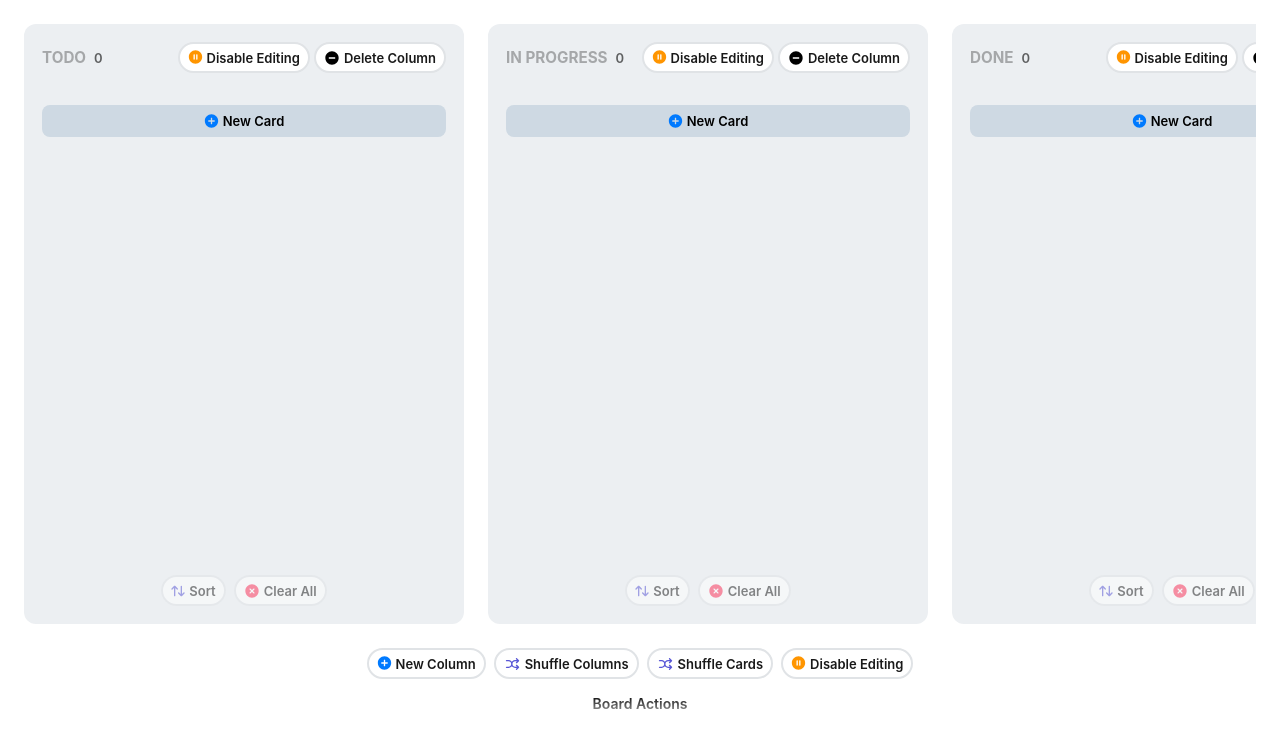
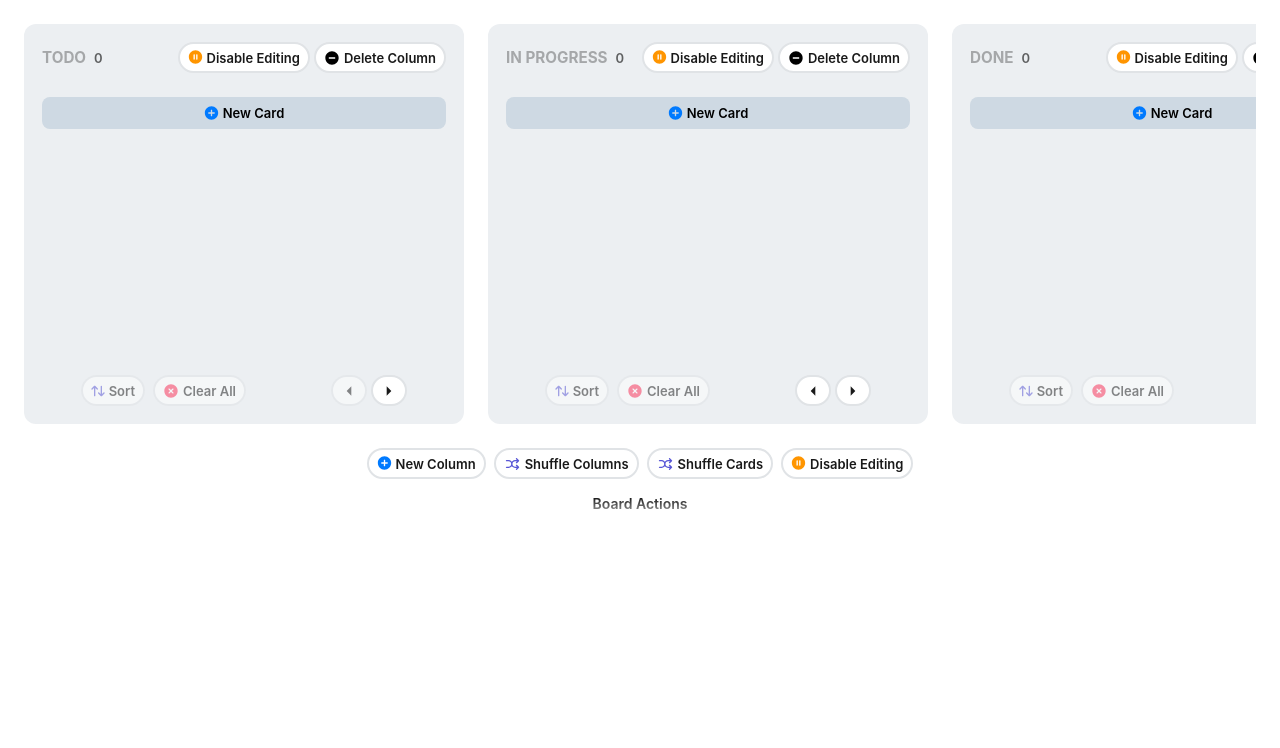
Before and after one commit to ALEXDNCH/kanban-board, a Vue app: page / in a window 1280 px wide. Shown: the top 748 px of the page. Built offline with nearby package versions, Linux system fonts and the light colour scheme.

Commit message:
feature: add left/right arrow buttons to move columns

```diff
--- a/src/assets/styles/main.scss
+++ b/src/assets/styles/main.scss
@@ -61,6 +61,7 @@ body {
 	border: none;
 	border-radius: calc(var(--spacing) * 0.5);
 	font-size: 13px;
+	min-height: 32px;
 	font-weight: 600;
 	cursor: pointer;
 	transition: background-color var(--transition);
@@ -85,8 +86,6 @@ body {
 	}
 }
 
-
-
 .buttons{
 	display: flex;
 	align-items: center;
@@ -98,3 +97,14 @@ body {
 
 	}
 }
+
+.arrow-btn {
+	min-width: 28px;
+	min-height: 28px;
+	padding: 3px;
+	background: transparent;
+}
+.arrow-btn[disabled] {
+	opacity: .3;
+	pointer-events: none;
+}
--- a/src/components/KanbanBoard.vue
+++ b/src/components/KanbanBoard.vue
@@ -3,9 +3,14 @@
     <div class="container">
       <div class="kanban-board__columns">
         <KanbanColumn
-          v-for="column in boardState.columns"
+          v-for="(column, i) in boardState.columns"
           :key="column.id"
           :column="column"
+          :index="i"
+          :is-first="i === 0"
+          :is-last="i === boardState.columns.length - 1"
+          @move-left="moveColumn(column.id, 'left')"
+          @move-right="moveColumn(column.id, 'right')"
           @update-column="updateColumn"
           @delete-column="deleteColumn"
           @add-card="addCard"
@@ -68,6 +73,19 @@ const reorderCard = (reorderData) => {
   }
 }
 
+const moveColumn = (columnId, direction) => {
+  const idx = boardState.columns.findIndex(c => c.id === columnId)
+  if (idx === -1) return
+
+  if (
+    (direction === 'left' && idx === 0) ||
+    (direction === 'right' && idx === boardState.columns.length - 1)
+  ) return
+
+  const newIdx = direction === 'left' ? idx - 1 : idx + 1
+  const columns = boardState.columns;
+  [columns[idx], columns[newIdx]] = [columns[newIdx], columns[idx]]
+}
 
 
 const updateColumn = (columnId, updates) => {
--- a/src/components/KanbanColumn.vue
+++ b/src/components/KanbanColumn.vue
@@ -95,6 +95,26 @@
           Clear All
         </ActionButton>
       </div>
+      <div class="arrow-btn__wrapper">
+        <ActionButton
+          class="arrow-btn"
+          @click="$emit('move-left')"
+          :disabled="isFirst || column.editingDisabled"
+        >
+          <template #icon>
+            <svg width="16" height="16" viewBox="0 0 24 24"><path fill="currentColor" d="M15.5 5l-7 7 7 7"/></svg>
+          </template>
+        </ActionButton>
+        <ActionButton
+          class="arrow-btn"
+          @click="$emit('move-right')"
+          :disabled="isLast || column.editingDisabled"
+        >
+          <template #icon>
+            <svg width="16" height="16" viewBox="0 0 24 24"><path fill="currentColor" d="M8.5 19l7-7-7-7"/></svg>
+          </template>
+        </ActionButton>
+      </div>
     </div>
   </div>
 </template>
@@ -113,7 +133,25 @@ const { openPopup } = useModal()
 
 const props = defineProps({
   column: { type: Object, required: true },
+  isFirst: Boolean,
+  isLast: Boolean,
+  index: Number,
 })
+
+const emit = defineEmits([
+  'update-column',
+  'delete-column',
+  'add-card',
+  'update-card',
+  'delete-card',
+  'move-card',
+  'reorder-card',
+  'sort-cards',
+  'clear-cards',
+  'toggle-editing',
+  'move-left',
+  'move-right'
+])
 
 const titleRef = ref(null)
 const lastValue = ref(props.column.title)
@@ -132,19 +170,6 @@ const saveTitle = (event) => {
     event.target.innerText = props.column.title
   }
 }
-
-const emit = defineEmits([
-  'update-column',
-  'delete-column',
-  'add-card',
-  'update-card',
-  'delete-card',
-  'move-card',
-  'reorder-card',
-  'sort-cards',
-  'clear-cards',
-  'toggle-editing'
-])
 
 const newestUpdatedCard = computed(() => {
   if (!props.column.cards.length) return null
@@ -312,7 +337,8 @@ const toggleEditing = () => {
   border-radius: var(--border-radius);
   border: 2px dashed transparent;
   padding: var(--spacing);
-  min-height: 600px;
+  min-height: 400px;
+  max-height: 600px;
   display: flex;
   min-width: 440px;
   width: 100%;
@@ -367,7 +393,9 @@ const toggleEditing = () => {
   display: flex;
   flex-direction: column;
   gap: calc(var(--spacing) * 0.75);
-  margin: var(--spacing) 0 var(--spacing);
+  margin: var(--spacing) 0 calc(var(--spacing) * 0.5);
+  max-height: 70%;
+  overflow: auto;
 }
 
 .card-wrapper {
@@ -393,9 +421,17 @@ const toggleEditing = () => {
 
 .kanban-column__footer {
   display: flex;
-  flex-direction: column;
+  align-items: center;
+  justify-content: space-around;
   gap: calc(var(--spacing) * 0.5);
   margin-top: auto;
+  padding-top: 10px;
+}
+
+.arrow-btn__wrapper{
+  display: flex;
+  align-items: center;
+  gap: 4px;
 }
 
 .full-width {
@@ -403,7 +439,6 @@ const toggleEditing = () => {
 }
 
 .kanban-column__sort-actions {
-  margin: 10px auto 0;
   display: flex;
   align-items: center;
   gap: calc(var(--spacing) * 0.5);
--- a/src/components/LastUpdated.vue
+++ b/src/components/LastUpdated.vue
@@ -20,7 +20,7 @@ defineProps({
   font-size: 14px;
   font-weight: 500;
   color: var(--color-text-light);
-  margin-top: var(--spacing);
+  margin: var(--spacing) 0;
   text-align: center;
 }
 </style>
```
Also changed, not shown: src/assets/styles/_templates.scss (line endings or trailing spaces).
